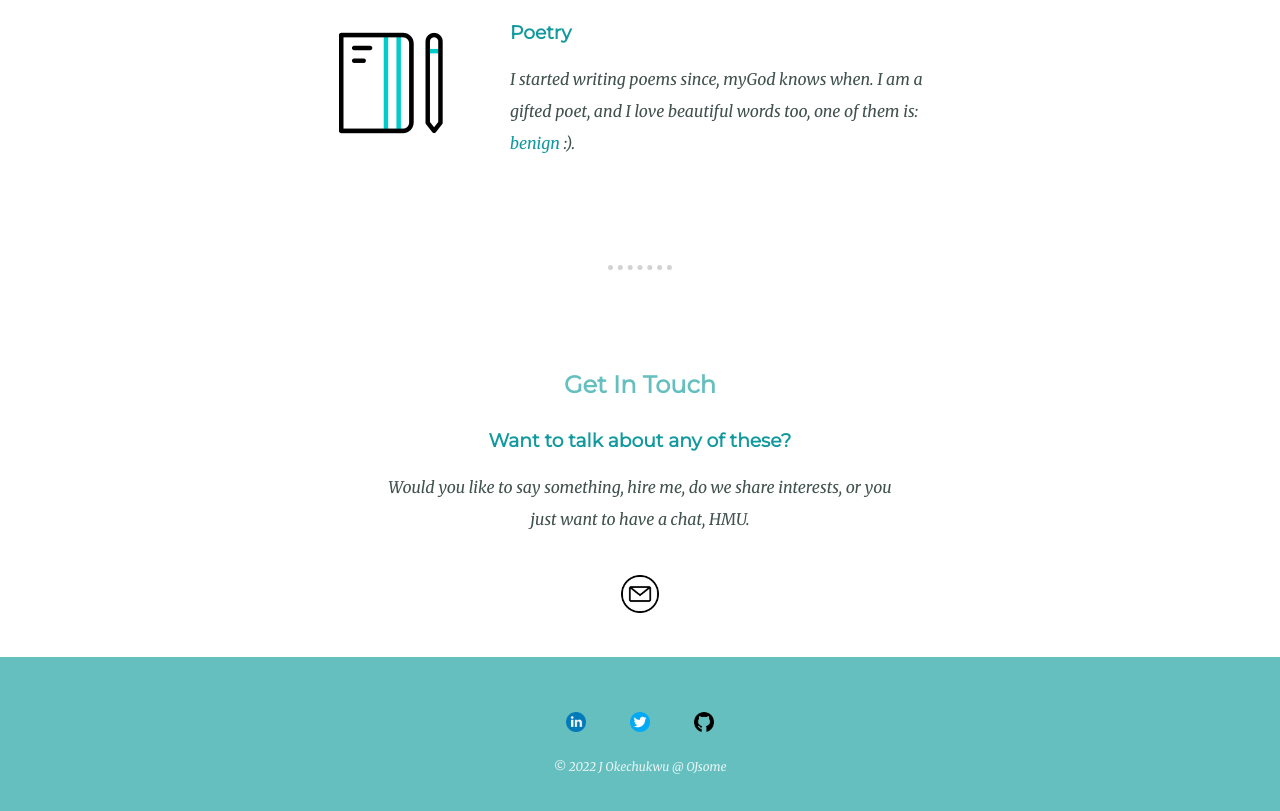
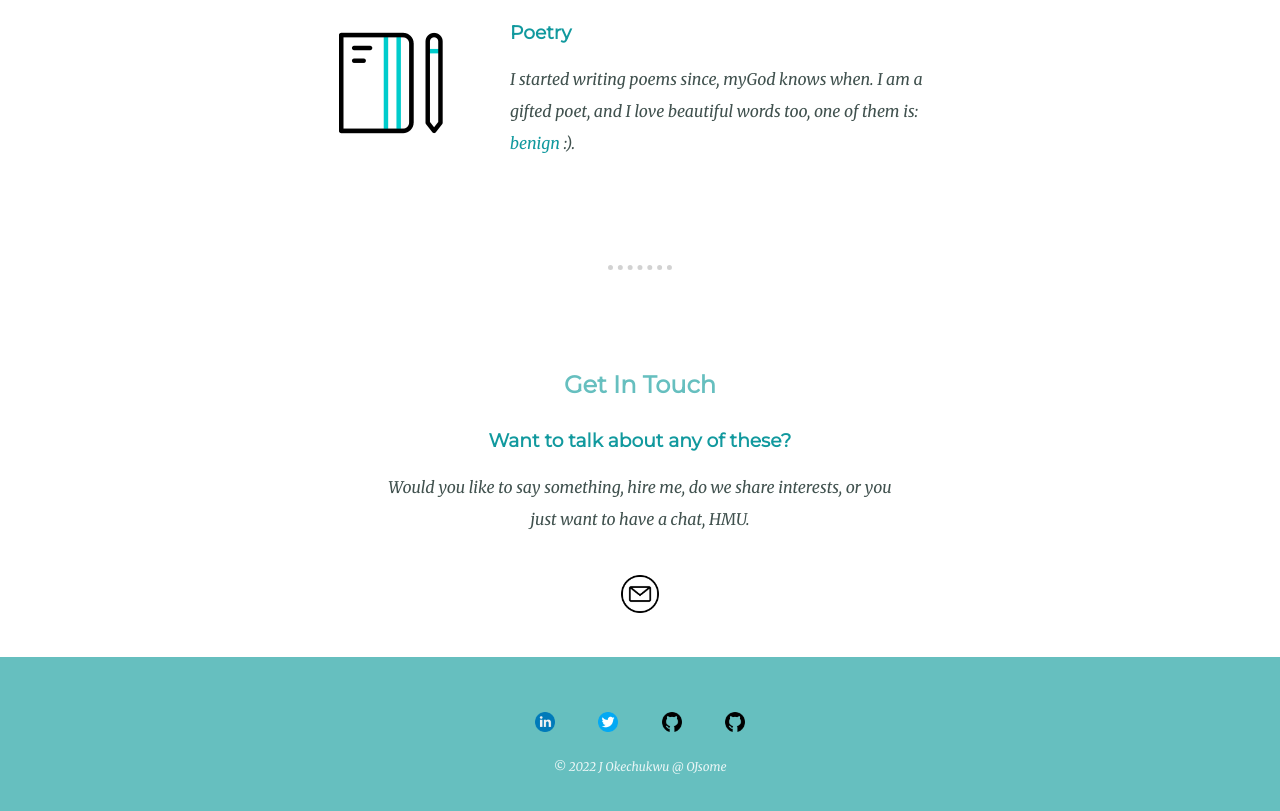
Before and after one commit to OJsome/oj, a plain HTML site: page index.html in a window 1280 px wide. Shown: the part 1837-2648 px from the top of the page. Drawn offline with Linux system fonts and the light colour scheme.

Commit message:
Update index.html
I added my LinkedIn link, updated my twitter link to the current one, and added a second GitHub link.

```diff
--- a/index.html
+++ b/index.html
@@ -56,10 +56,12 @@
 
 
         <div class="bottom-container">
-          <a class="footer-link" href="https://www.linkedin.com/"><img class="social-icons" src="images/linkedin.png" alt=""></a>
-          <a class="footer-link" href="https://twitter.com/OJ89792861"><img class="social-icons" src="images/twitter (1).png" alt=""></a>
-          <a class="footer-link" href="https://github.com/OJsome/"><img class="social-icons" src="images/github.png" alt=""></a>
-          <p class="footer-text">© 2022 J Okechukwu @ OJsome</p>
+          <a class="footer-link" href="https://www.linkedin.com/in/justiceokechukwu/"><img class="social-icons" src="images/linkedin.png" alt=""></a>
+          <a class="footer-link" href="https://twitter.com/O_Jey3"><img class="social-icons" src="images/twitter (1).png" alt=""></a>
+          <a class="footer-link" href="https://github.com/Jaeson-gram"><img class="social-icons" src="images/github.png" alt="github profile-1"></a>
+          <a class="footer-link" href="https://github.com/OJsome/"><img class="social-icons" src="images/github.png" alt="github-profile-2"></a>
+
+            <p class="footer-text">© 2022 J Okechukwu @ OJsome</p>
         </div>
 
 </body>
```
